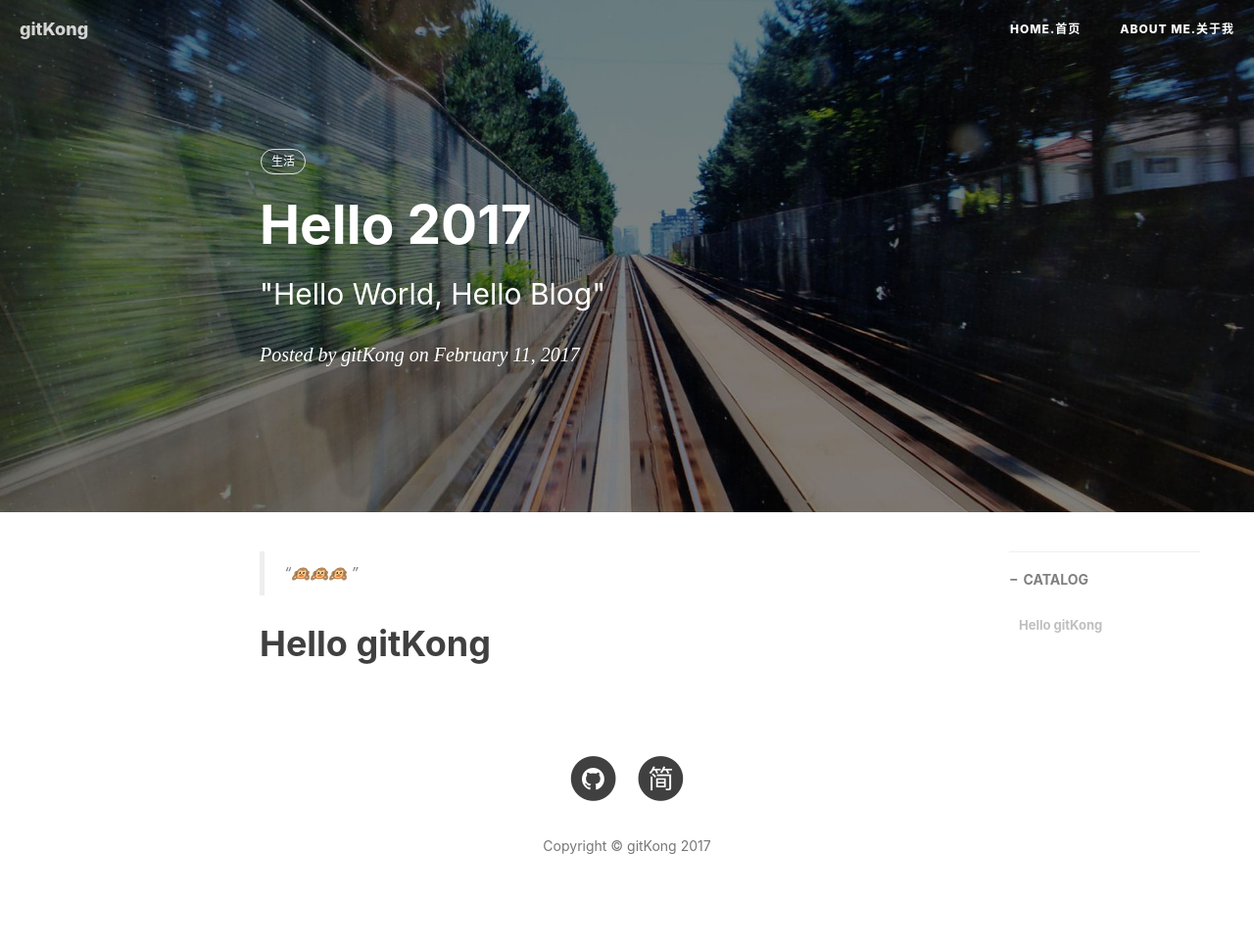
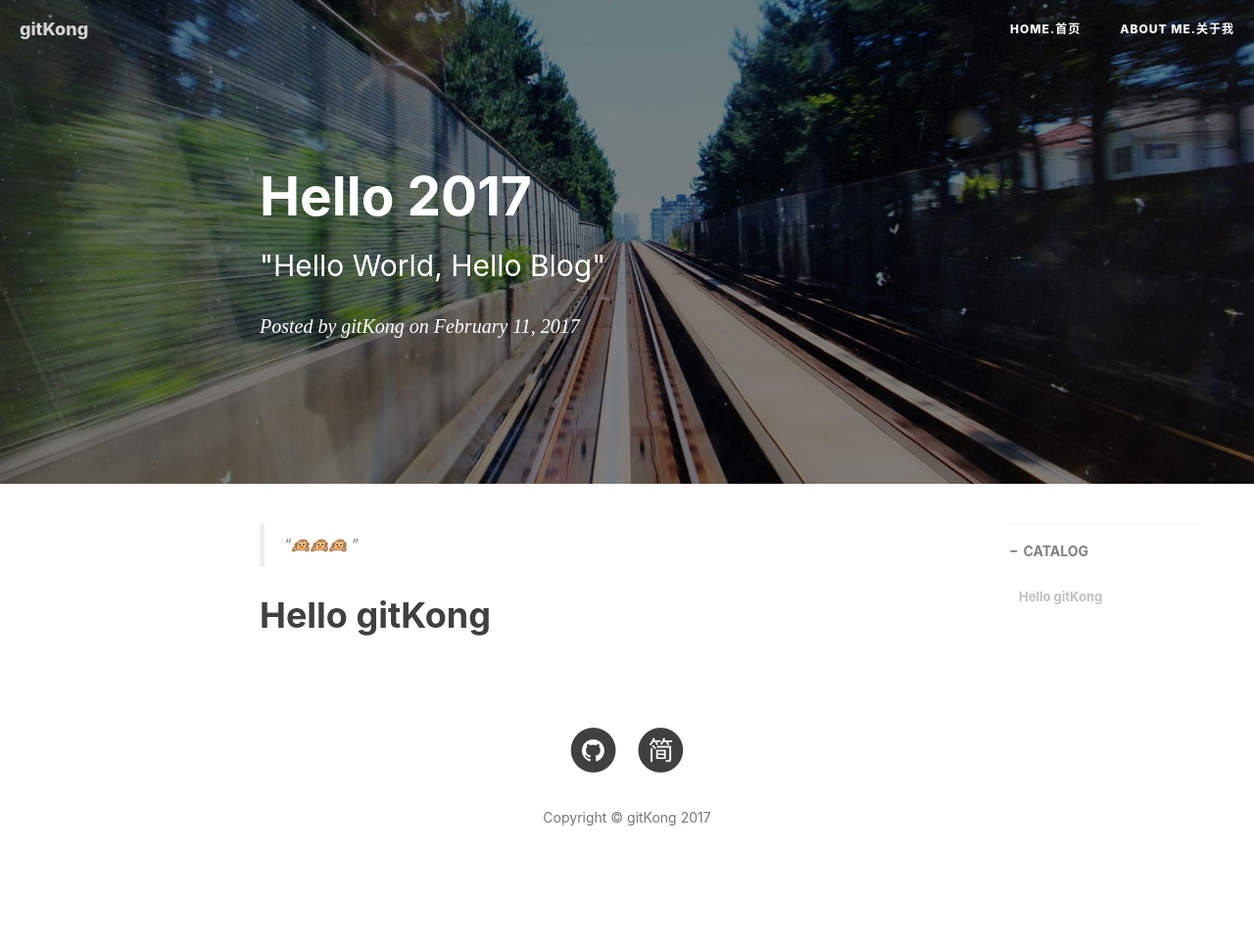
Before and after one commit to gitkong/gitkong.github.io, a Jekyll site: the page built from _posts/2017-02-04-Hello-2017.md, in a window 1280 px wide. Shown: the whole page at 98% size. Built offline with Jekyll 4.4.1, drawn with Linux system fonts in a browser that asks for light colours; nearby versions of some CDN libraries; comment, search, counter and statistics services are not loaded; after the commit the page ends 939 px from its top, so only the background shows below that.

Commit message:
Update post.html

```diff
--- a/_layouts/post.html
+++ b/_layouts/post.html
@@ -28,11 +28,11 @@ layout: default
         <div class="row">
             <div class="col-lg-8 col-lg-offset-2 col-md-10 col-md-offset-1">
                 <div class="post-heading">
-                    <div class="tags">
+<!--          移除tag modify by gitKong           <div class="tags">
                         {% for tag in page.tags %}
                         <a class="tag" href="{{ site.baseurl }}/tags/#{{ tag }}" title="{{ tag }}">{{ tag }}</a>
                         {% endfor %}
-                    </div>
+                    </div> -->
                     <h1>{{ page.title }}</h1>
                     {% comment %}
                         always create a h2 for keeping the margin , Hux
```
